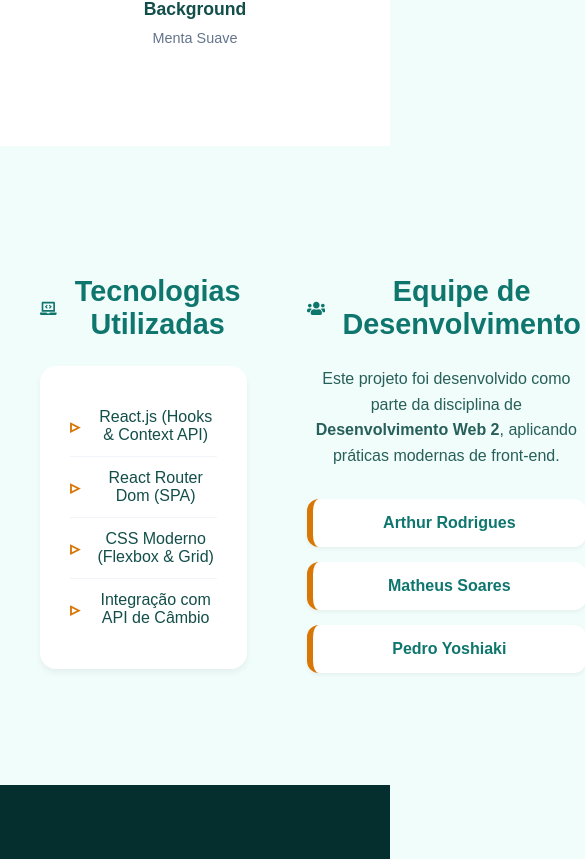
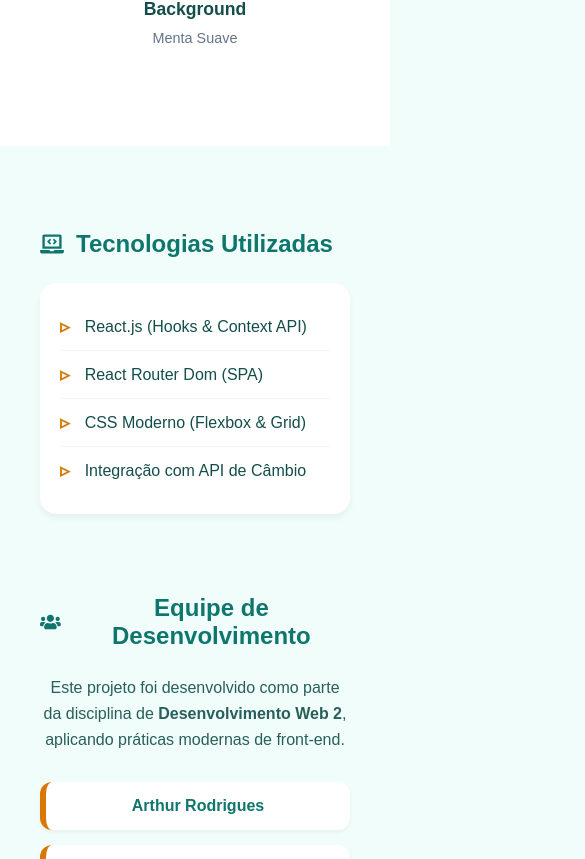
Before and after one commit to pedro-yoshiaki/planejador_viagens_tripflow_JS, a React (Create React App) app: page /sobre in a window 390 px wide. Shown: the part 3010-3869 px from the top of the page, 585 px wide, since content can reach past the window. Built offline with nearby package versions, Linux system fonts and the light colour scheme.

Commit message:
Correção de Responsividade página Sobre

```diff
--- a/src/pages/Sobre/sections/EquipeTech.css
+++ b/src/pages/Sobre/sections/EquipeTech.css
@@ -79,3 +79,28 @@
   .membro:hover {
     transform: translateX(10px); /* Efeito de movimento para a direita */
   }
+
+  /* =========================================
+   MEDIA QUERIES (RESPONSIVIDADE)
+   ========================================= */
+@media screen and (max-width: 768px) {
+
+  .sobre-info {
+    padding: 40px 20px; /* Reduz o espaçamento vertical excessivo */
+  }
+
+  .info-grid {
+    /* O PULO DO GATO: Muda de 2 colunas para 1 coluna */
+    grid-template-columns: 1fr;
+    gap: 40px; /* Reduz o buraco entre Tecnologias e Equipe */
+  }
+
+  /* Ajustes finos de estética para mobile */
+  .info-block h3 {
+    font-size: 1.5rem; /* Título um pouco menor */
+  }
+
+  .tech-list {
+    padding: 20px; /* Menos preenchimento interno no card branco */
+  }
+}
```
